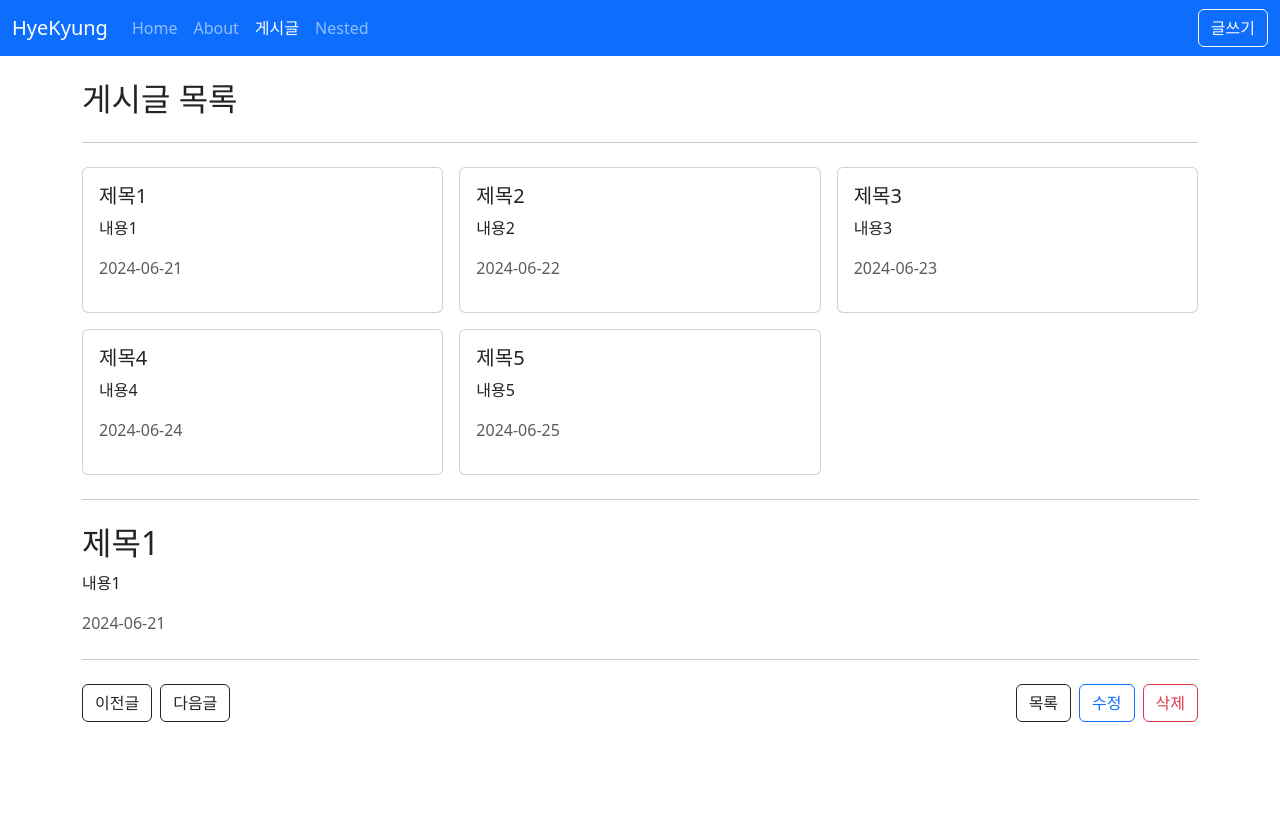
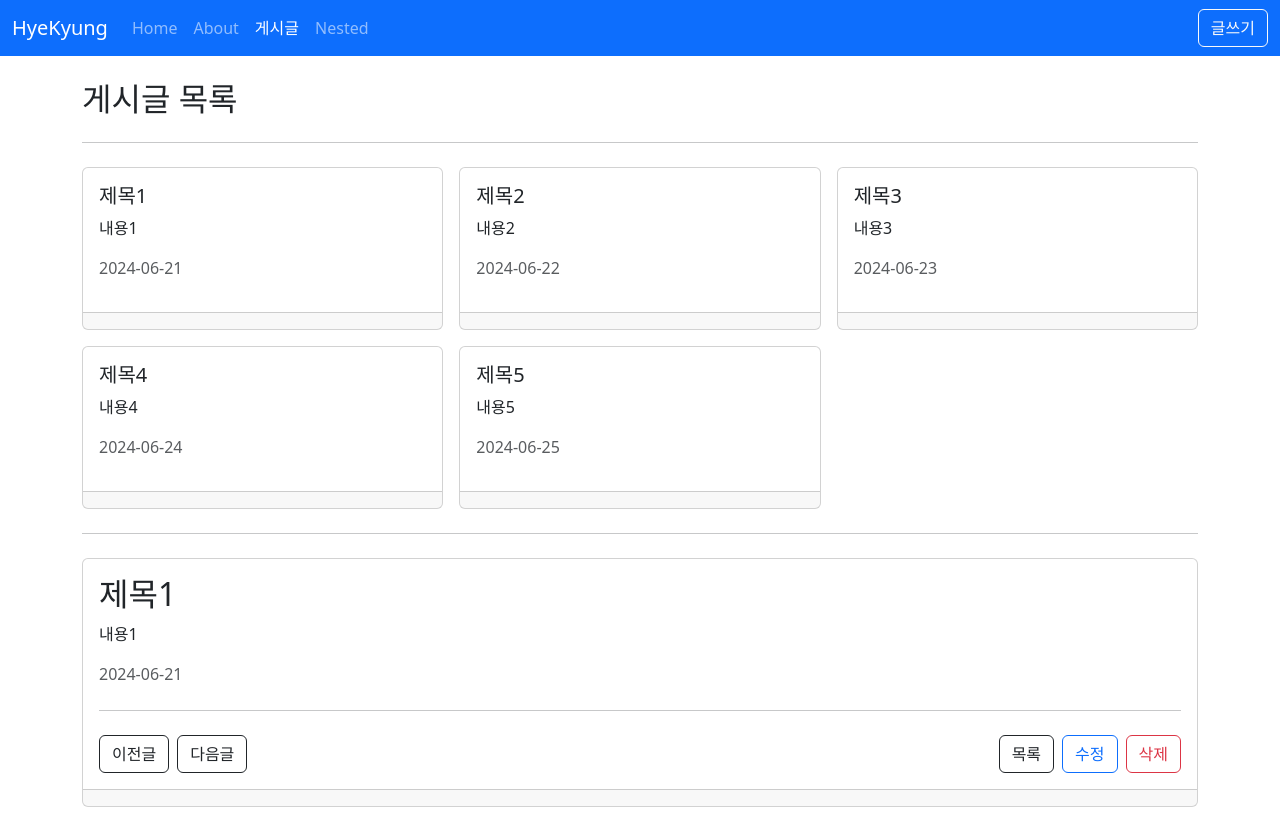
Before and after one commit to Hye-Kyung9/vue3-posts, a Vue app: page /posts in a window 1280 px wide. Before the commit the page ends 800 px from the top, so only its background shows below. Built offline with nearby package versions, Linux system fonts and the light colour scheme.

Commit message:
feat:props 전달방법 수정 / AppCard컴포넌트 설정

```diff
--- a/src/api/posts.js
+++ b/src/api/posts.js
@@ -12,6 +12,5 @@ export function getPosts() {
 }
 
 export function getPostById(id) {
-  const numberId = parseInt(id);
-  return posts.find((item) => item.id === numberId);
+  return posts.find((item) => item.id === id);
 }
--- /dev/null
+++ b/src/components/AppCard.vue
@@ -0,0 +1,13 @@
+<template>
+  <div class="card">
+    <div v-if="$slots.header" class="card-header">
+      <slot name="header"></slot>
+    </div>
+    <div v-if="$slots.default" class="card-body">
+      <slot></slot>
+    </div>
+    <div class="card-footer">
+      <slot name="footer" v-if="$slots.footer"></slot>
+    </div>
+  </div>
+</template>
--- a/src/components/posts/PostItem.vue
+++ b/src/components/posts/PostItem.vue
@@ -1,16 +1,15 @@
 <template>
-  <div class="card">
-    <div class="card-body">
-      <h5 class="card-title">{{ title }}</h5>
-      <p class="card-text">
-        {{ contents }}
-      </p>
-      <p class="text-muted">{{ createdAt }}</p>
-    </div>
-  </div>
+  <AppCard>
+    <h5 class="card-title">{{ title }}</h5>
+    <p class="card-text">
+      {{ contents }}
+    </p>
+    <p class="text-muted">{{ createdAt }}</p>
+  </AppCard>
 </template>
 
 <script setup>
+import AppCard from '@/components/AppCard.vue';
 defineProps({
   title: {
     type: String,
--- a/src/router/index.js
+++ b/src/router/index.js
@@ -36,7 +36,9 @@ const routes = [
     path: '/posts/:id',
     component: PostDetailView,
     name: 'PostDetail',
-    props: true
+    props: (route) => ({
+      id: parseInt(route.params.id)
+    })
   },
   {
     path: '/posts/:id/edit',
--- a/src/views/posts/PostDetailView.vue
+++ b/src/views/posts/PostDetailView.vue
@@ -31,7 +31,7 @@ import { getPostById } from '@/api/posts';
 import { ref } from 'vue';
 
 const props = defineProps({
-  id: String
+  id: Number
 });
 const router = useRouter();
 // const route = useRoute();
--- a/src/views/posts/PostListView.vue
+++ b/src/views/posts/PostListView.vue
@@ -13,7 +13,9 @@
       </div>
     </div>
     <hr class="my-4" />
-    <PostDetailView id="1"></PostDetailView>
+    <AppCard>
+      <PostDetailView :id="1"></PostDetailView>
+    </AppCard>
   </div>
 </template>
 
@@ -22,6 +24,7 @@ import PostItem from '@/components/posts/PostItem.vue';
 import { ref } from 'vue';
 import { getPosts } from '@/api/posts';
 import { useRouter } from 'vue-router';
+import AppCard from '@/components/AppCard.vue';
 import PostDetailView from './PostDetailView.vue';
 
 const posts = ref([]);
```
